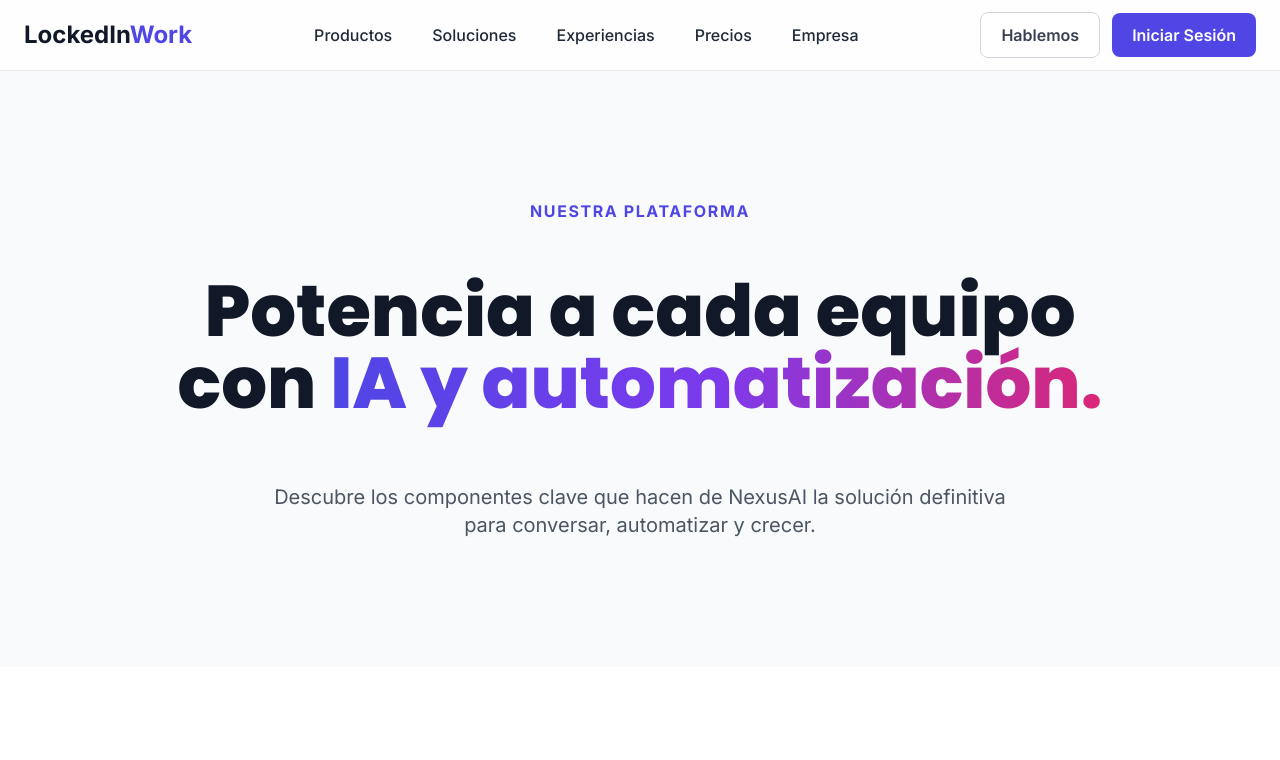
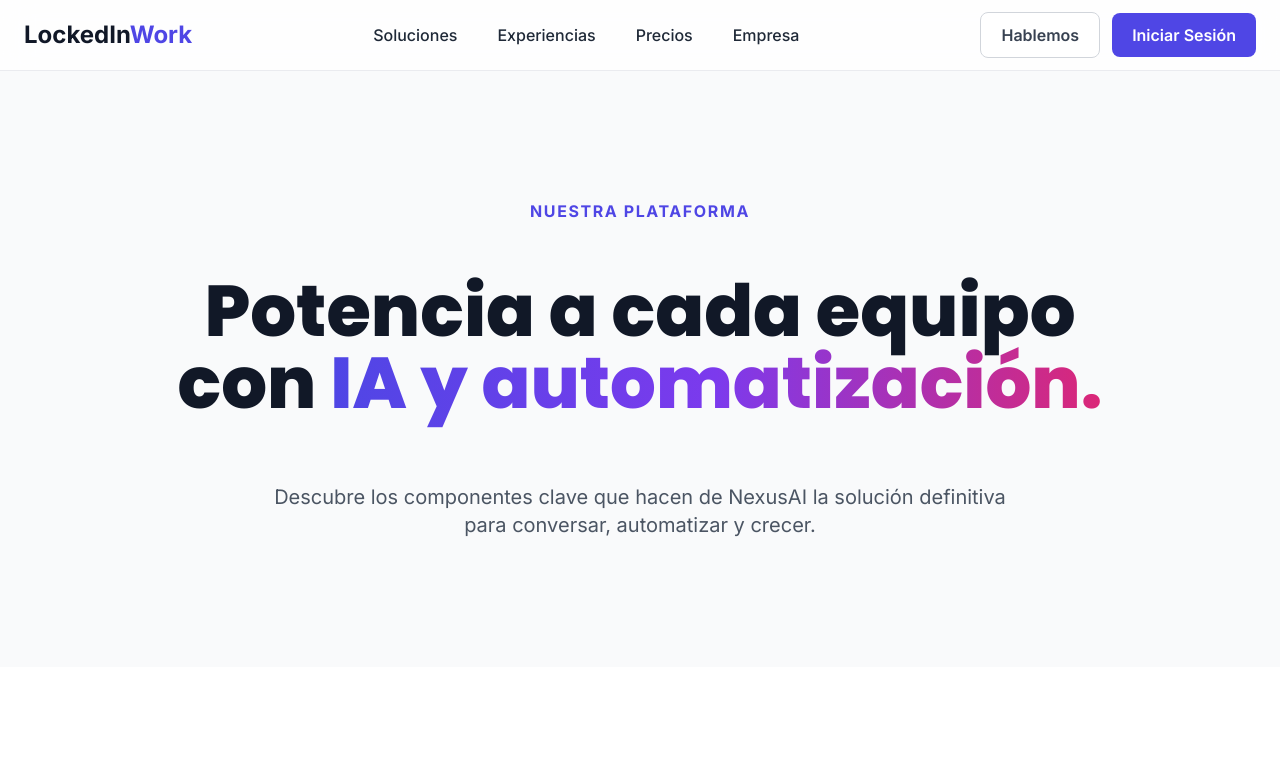
Before and after one commit to clunama/lockedinwork, a plain HTML site: page solutions.html in a window 1280 px wide. Shown: the top 760 px of the page. Drawn offline with nearby package versions, Linux system fonts and the light colour scheme.

Commit message:
Update solutions.html

```diff
--- a/solutions.html
+++ b/solutions.html
@@ -33,7 +33,7 @@
         <div class="container mx-auto px-6 py-3 flex justify-between items-center">
             <a href="index.html" class="text-2xl font-bold text-gray-900">LockedIn<span class="text-indigo-600">Work</span></a>
             <nav class="hidden md:flex items-center space-x-2 text-gray-800 font-medium">
-                <a href="products.html" class="px-4 py-2 rounded-lg hover:bg-gray-100 transition-colors">Productos</a>
+                <!-- <a href="products.html" class="px-4 py-2 rounded-lg hover:bg-gray-100 transition-colors">Productos</a> -->
                 <a href="solutions.html" class="px-4 py-2 rounded-lg hover:bg-gray-100 transition-colors">Soluciones</a>
                 <a href="experiences.html" class="px-4 py-2 rounded-lg hover:bg-gray-100 transition-colors">Experiencias</a>
                 <a href="pricing.html" class="px-4 py-2 rounded-lg hover:bg-gray-100 transition-colors">Precios</a>
@@ -49,7 +49,7 @@
         <!-- PANEL DEL MENÚ MÓVIL ORIGINAL (SIN CAMBIOS) -->
         <div id="mobile-menu-panel" class="md:hidden absolute top-full left-0 right-0 bg-white shadow-lg opacity-0 pointer-events-none transition-opacity duration-300 z-40">
             <div class="flex flex-col p-4 space-y-2">
-                <a href="products.html" class="px-4 py-3 rounded-lg hover:bg-gray-100 transition-colors text-gray-800 font-medium">Productos</a>
+                <!-- <a href="products.html" class="px-4 py-3 rounded-lg hover:bg-gray-100 transition-colors text-gray-800 font-medium">Productos</a> -->
                 <a href="solutions.html" class="px-4 py-3 rounded-lg hover:bg-gray-100 transition-colors text-gray-800 font-medium">Soluciones</a>
                 <a href="experiences.html" class="px-4 py-3 rounded-lg hover:bg-gray-100 transition-colors text-gray-800 font-medium">Experiencias</a>
                 <a href="pricing.html" class="px-4 py-3 rounded-lg hover:bg-gray-100 transition-colors text-gray-800 font-medium">Precios</a>
```
